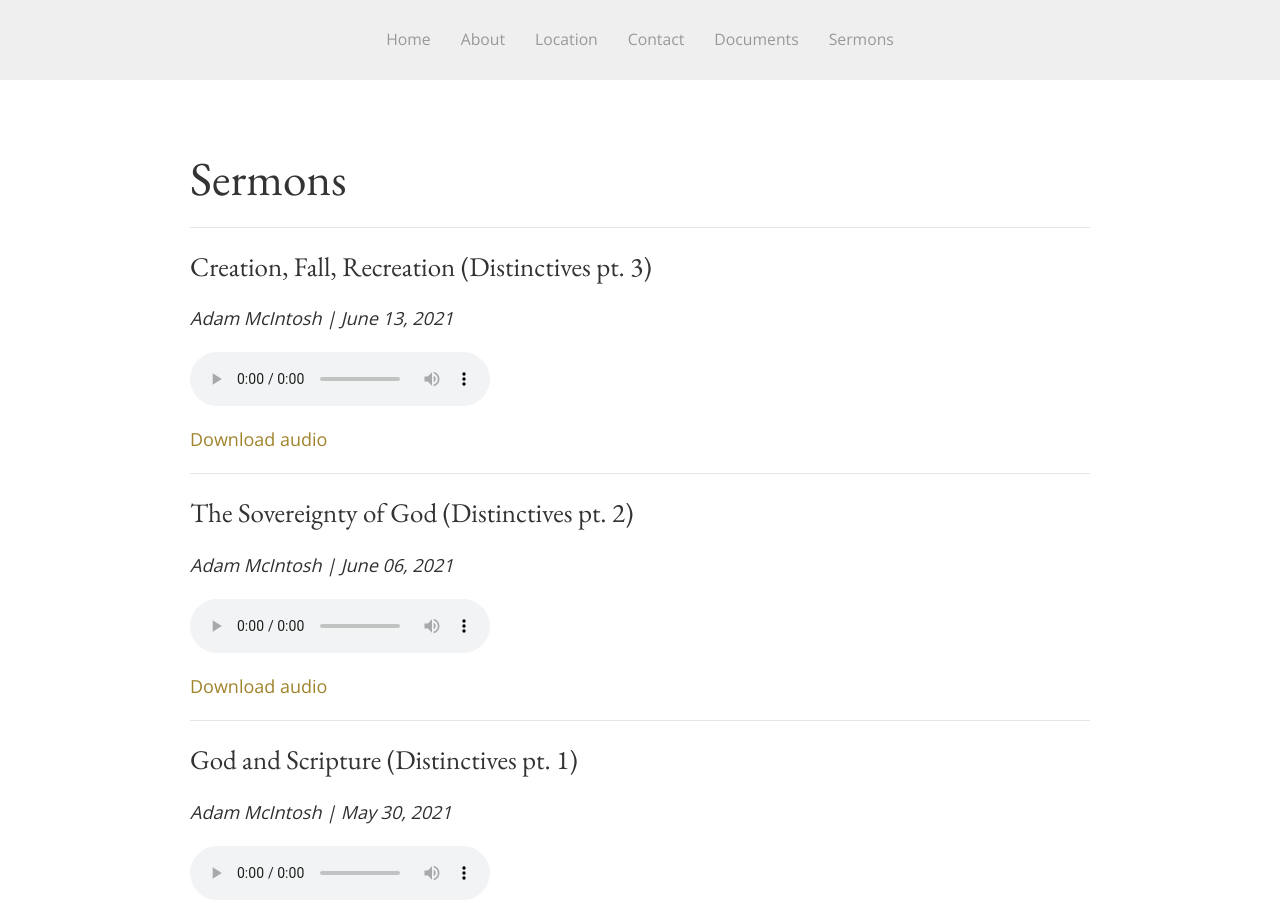
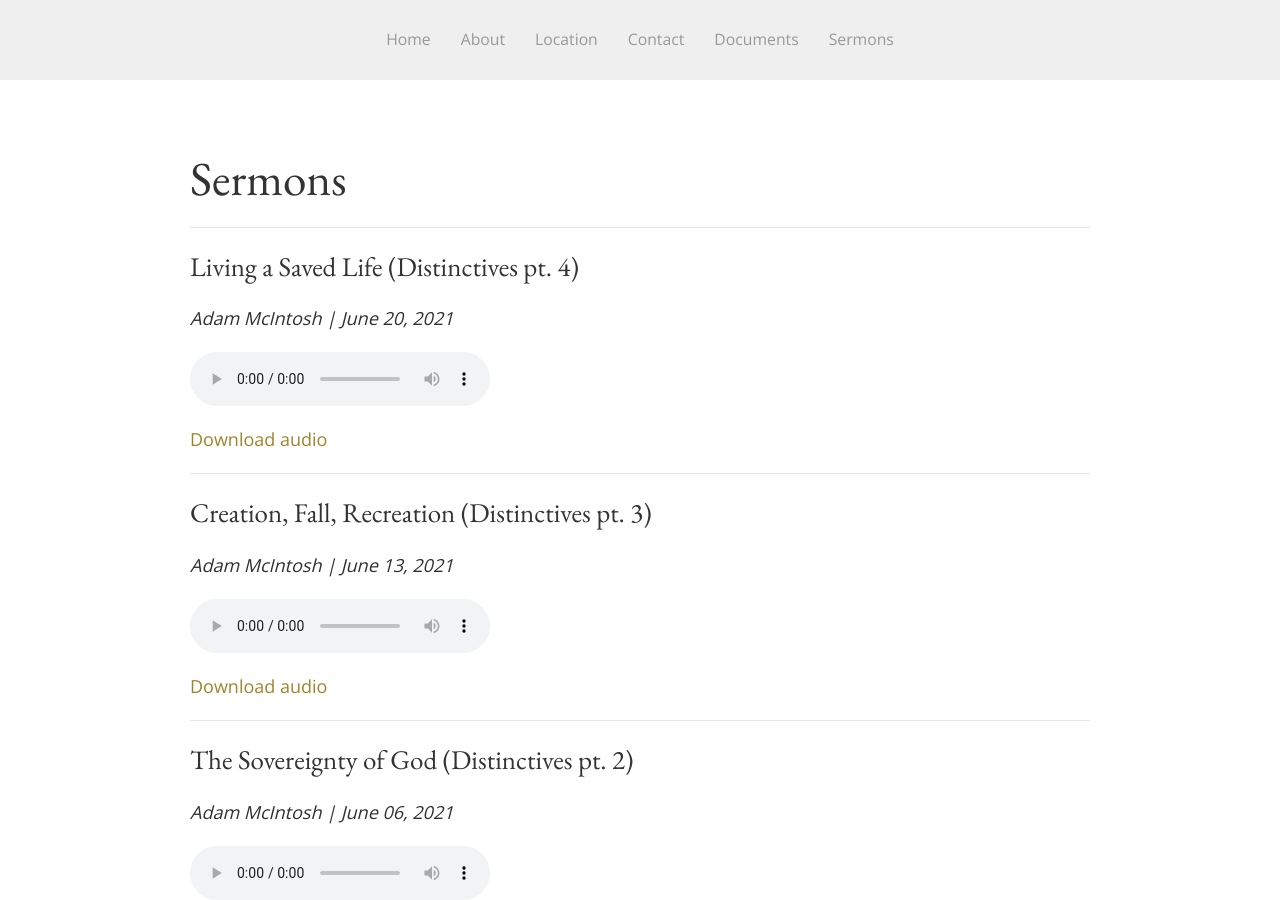
Before and after one commit to SaintDavidsChurch/website, a Jekyll site: the page built from sermons.html, in a window 1280 px wide and 900 px high. Built offline with Jekyll 4.4.1, drawn with Linux system fonts in a browser that asks for light colours.

Commit message:
Updated by InferCMS

```diff
--- a/_data/sermons.yml
+++ b/_data/sermons.yml
@@ -142,3 +142,7 @@
   date: '2021-06-13'
   preacher: Adam McIntosh
   audio_file: https://saintdavids.church/assets/sermons/2021/June/Adam-McIntosh_June13-2021_Distinctives3.mp3
+- title: Living a Saved Life (Distinctives pt. 4)
+  date: '2021-06-20'
+  preacher: Adam McIntosh
+  audio_file: https://saintdavids.church/assets/sermons/2021/June/Adam-McIntosh_June20-2021_Distinctives4.mp3
```
